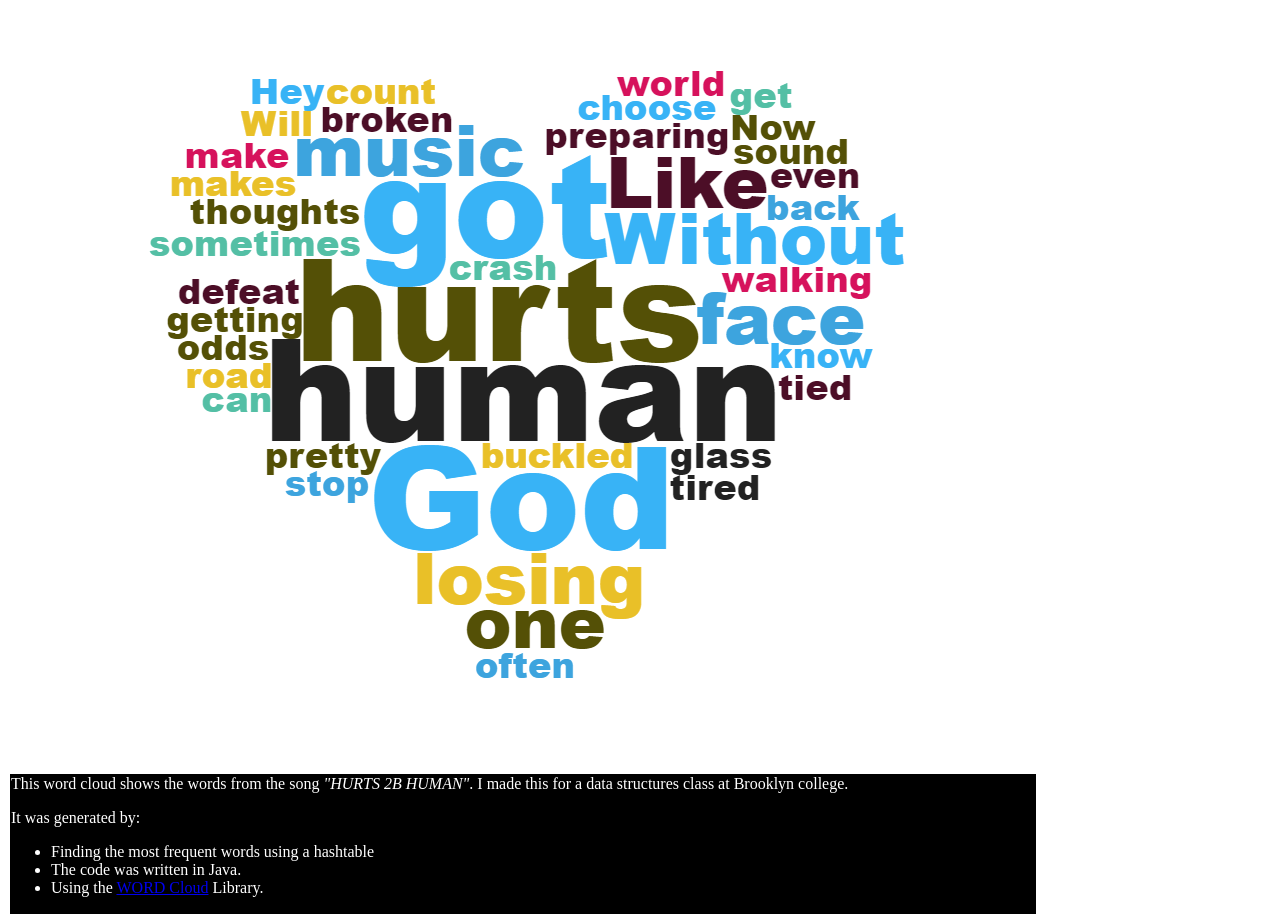
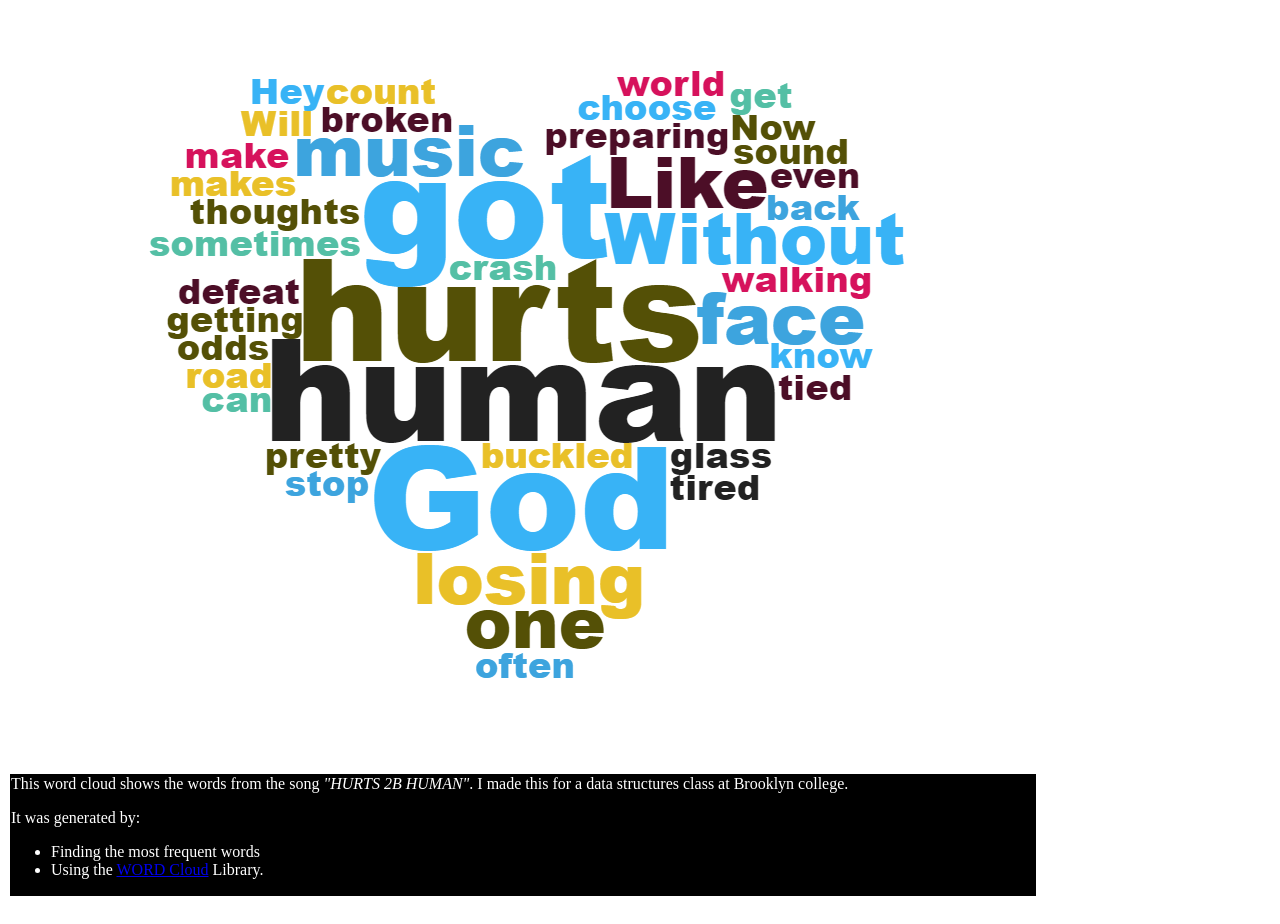
Before and after one commit to Lailatef/LailaAss4.github.io, a plain HTML site: page index.html in a window 1280 px wide. Shown: the part 86-1010 px from the top of the page. Drawn offline with Linux system fonts and the light colour scheme.

Commit message:
Update index.html

```diff
--- a/index.html
+++ b/index.html
@@ -30,8 +30,8 @@
     <p style="color: white" >
       It was generated by:
       <ul style="color: white">
-        <li>Finding the most frequent words using a hashtable</li>
-        <li>The code was written in Java.</li>
+        <li>Finding the most frequent words</li>
+
         <li>Using the <a href="https://www.wordclouds.com/">WORD Cloud</a> Library.</li>
       </ul>
     </p> </td> </tr>
```
